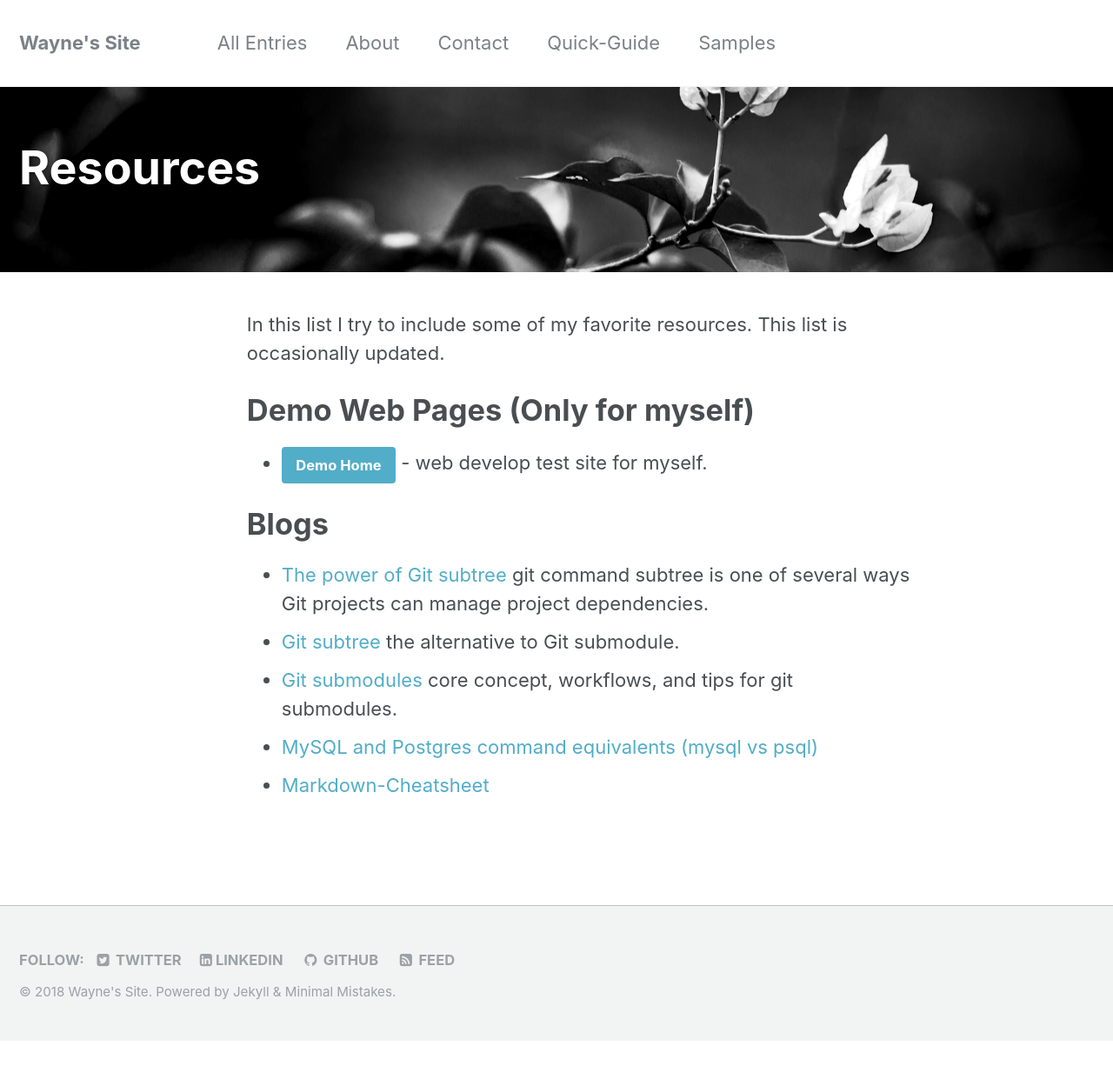
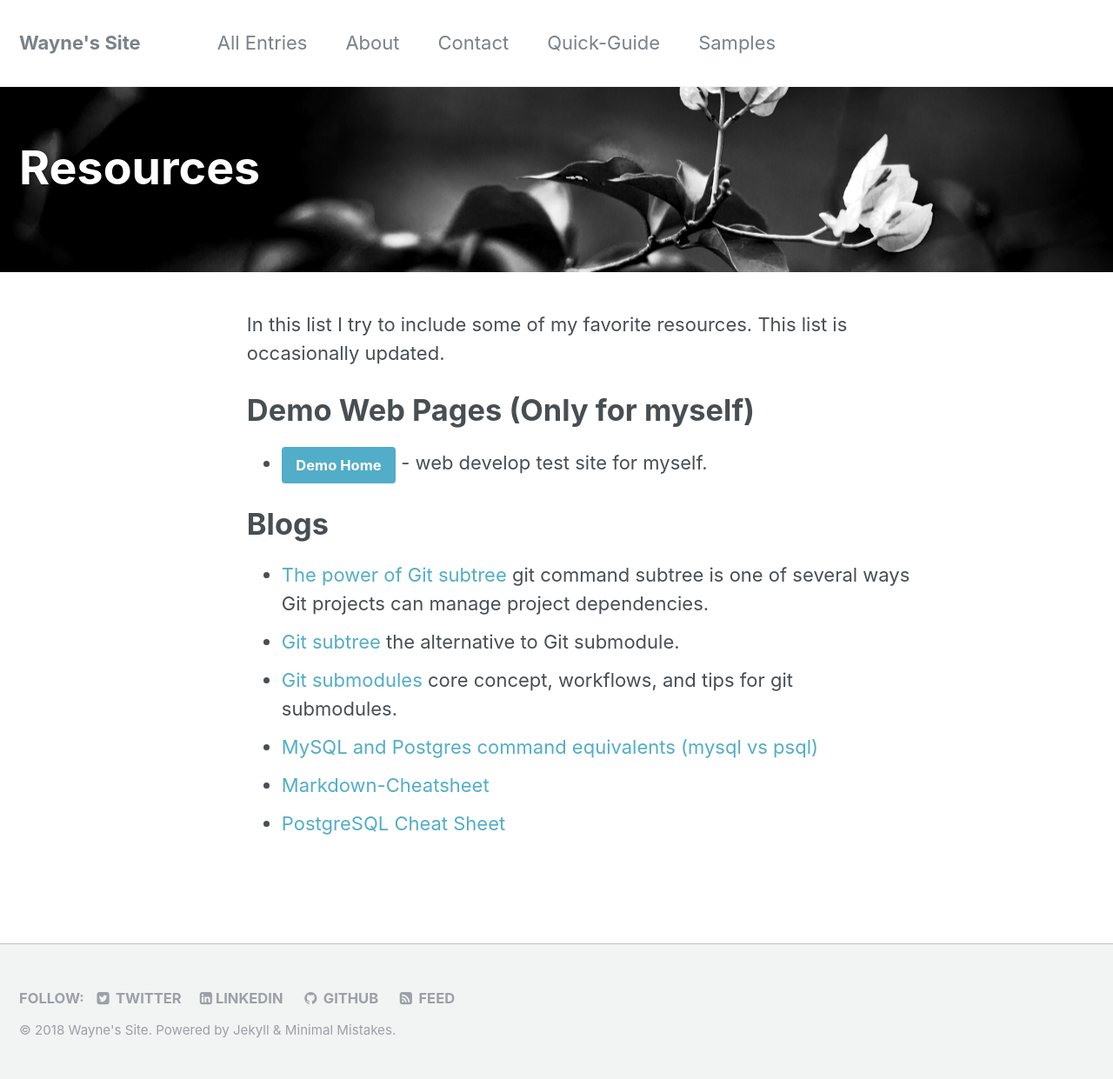
Before and after one commit to element207/element207.github.io, a Jekyll site: the page built from _pages/resources.md, in a window 1280 px wide. Shown: the whole page at 87% size. Built offline with Jekyll 4.4.1, drawn with Linux system fonts in a browser that asks for light colours; before the commit the page ends 1197 px from its top, so only the background shows below that.

Commit message:
Update resources.md

```diff
--- a/_pages/resources.md
+++ b/_pages/resources.md
@@ -20,3 +20,4 @@ In this list I try to include some of my favorite resources. This list is occasi
 * [Git submodules](https://www.atlassian.com/blog/git/git-submodules-workflows-tips?_ga=2.56466158.411026610.1509354932-1003279797.1490941535) core concept, workflows, and tips for git submodules.
 * [MySQL and Postgres command equivalents (mysql vs psql)](https://www.endpoint.com/blog/2009/12/24/mysql-and-postgres-command-equivalents)
 * [Markdown-Cheatsheet](https://github.com/adam-p/markdown-here/wiki/Markdown-Cheatsheet)
+* [PostgreSQL Cheat Sheet](http://www.postgresqltutorial.com/postgresql-cheat-sheet/)
```
